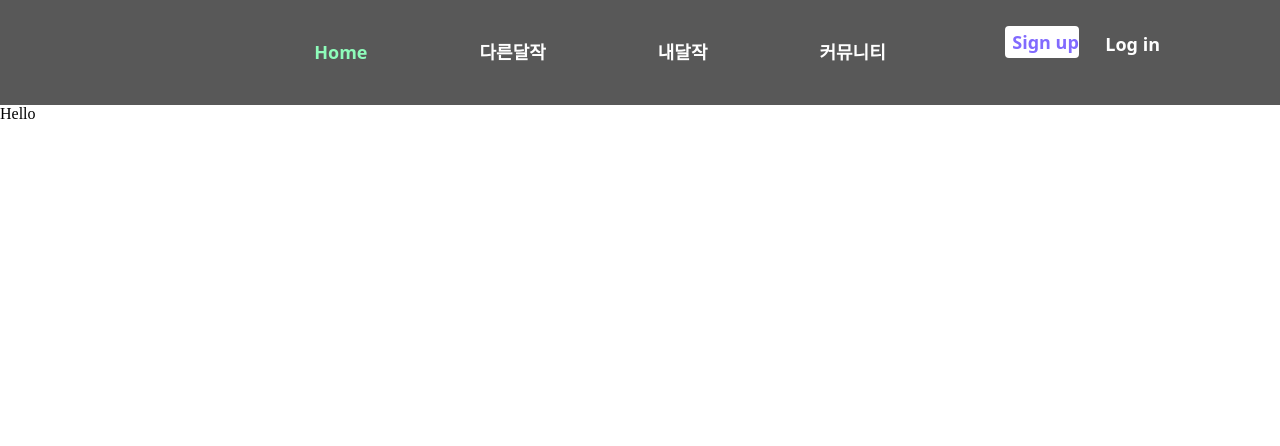
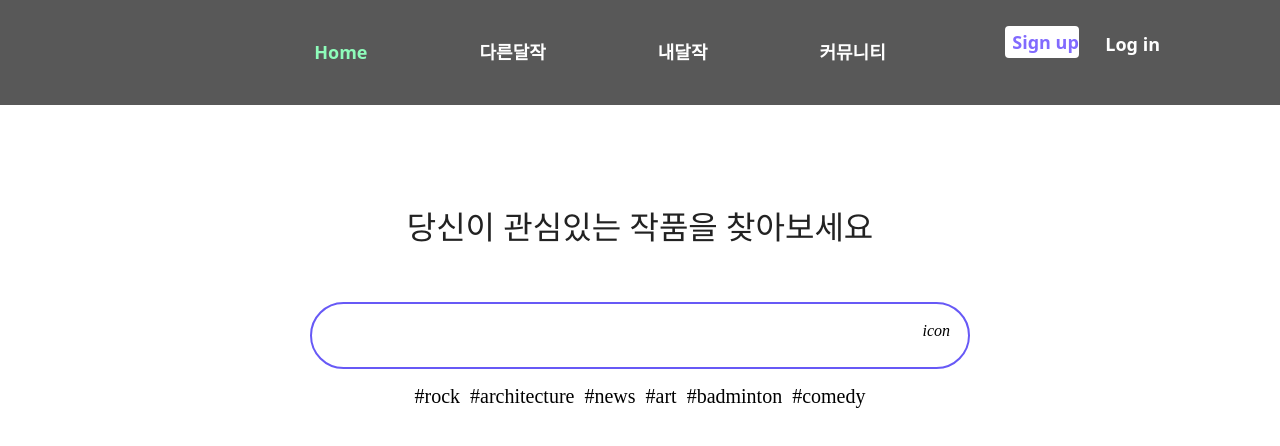
Before and after one commit to DALJAK-Project/DALJAK-FrontEnd, a React (Create React App) app: page /daljak/detail in a window 1280 px wide. Shown: the top 446 px of the page. Built offline with nearby package versions, Linux system fonts and the light colour scheme.

Commit message:
[Feat]otherDaljakPage Title add

```diff
--- a/src/Daljak/DaljakDetail.js
+++ b/src/Daljak/DaljakDetail.js
@@ -1,12 +1,32 @@
-import React from 'react'
+import React from 'react';
 import Nav from "./Nav";
 
+import '../css/Daljak/daljak_detail.css';
 function DaljakDetail() {
     return (
 
-        <div>
-        <Nav/>
-            Hello
+        <div className="Daljak-DetailPage">
+            <Nav/>
+            <div className="Daljak-DetailPage-container">
+                 <div className="page-title">
+                    <span className="title-text">당신이 관심있는 작품을 찾아보세요</span>
+                 </div>
+                <div className="search-container">
+                    <input className="search-bar"/>
+                    <i className="search-bar-icon">icon</i>
+                    <div className="search-tag">
+                        <ul>
+                            <li className="tag-item">#rock</li>
+                            <li className="tag-item">#architecture</li>
+                            <li className="tag-item">#news</li>
+                            <li className="tag-item">#art</li>
+                            <li className="tag-item">#badminton</li>
+                            <li className="tag-item">#comedy</li>
+                        </ul>
+                    </div>
+                </div>
+
+            </div>
         </div>
     )
 }
--- /dev/null
+++ b/src/css/Daljak/daljak_detail.css
@@ -0,0 +1,70 @@
+.Daljak-DetailPage-container {
+    position:relative;
+    text-align: center;
+}
+.page-title {
+    /* position: absolute; */
+    /* width: 1252px; */
+    height: 47px;
+    /* left: 58px; */
+    margin-top: 50px;
+    padding: 50px 0;
+
+
+}
+.page-title .title-text {
+    /* position: absolute; */
+    /* width: 1252px; */
+    height: 37px;
+    left: 58px;
+    top: 196px;
+
+    font-family: Noto Sans;
+    font-style: normal;
+    font-weight: normal;
+    font-size: 32px;
+    line-height: 44px;
+
+    /* Black */
+
+    color: #222222;
+  }
+.search-container {
+    position:relative;
+    width: 660px;
+    height: 67px;
+    margin: 0 auto;
+}
+.search-container .search-bar {
+    width: 660px;
+    height: 67px;
+
+    background: #FFFFFF;
+    /* Primary/Purple_dark */
+    border: 2px solid #6759F6;
+    box-sizing: border-box;
+    border-radius: 50px;
+ }
+.search-container .search-bar-icon {
+    position: absolute;
+    right: 20px;
+    top: 20px;
+}
+.search-tag {
+    width: 518px;
+    height: 25px;
+    /* left: 480px;
+    top: 371.98px; */
+    margin: 0 auto;
+}
+.search-tag ul{
+    display: flex;
+    flex-direction: row;
+    align-items: center;
+    padding: 0px;
+    justify-content: center;
+}
+.search-tag ul li.tag-item {
+    font-size: 20px;
+    padding: 0 5px;
+}
```
